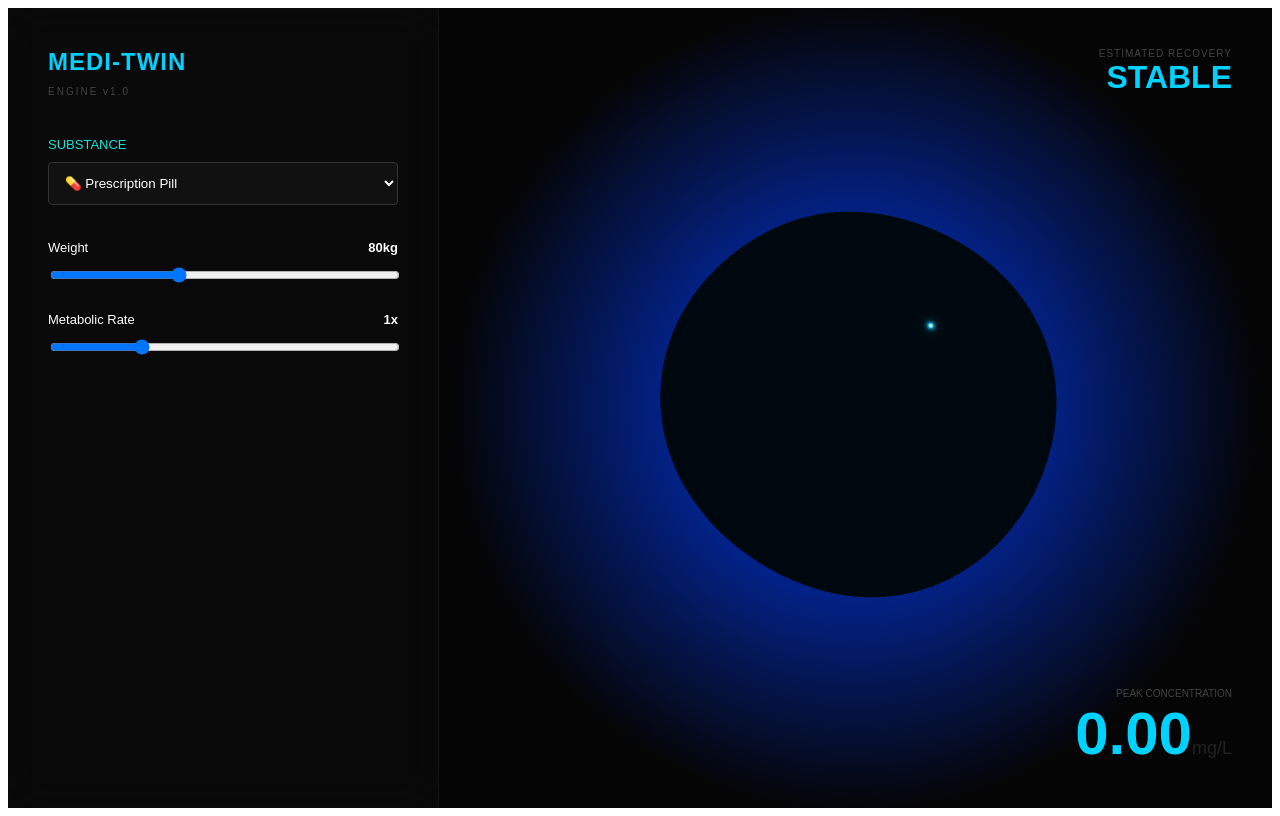
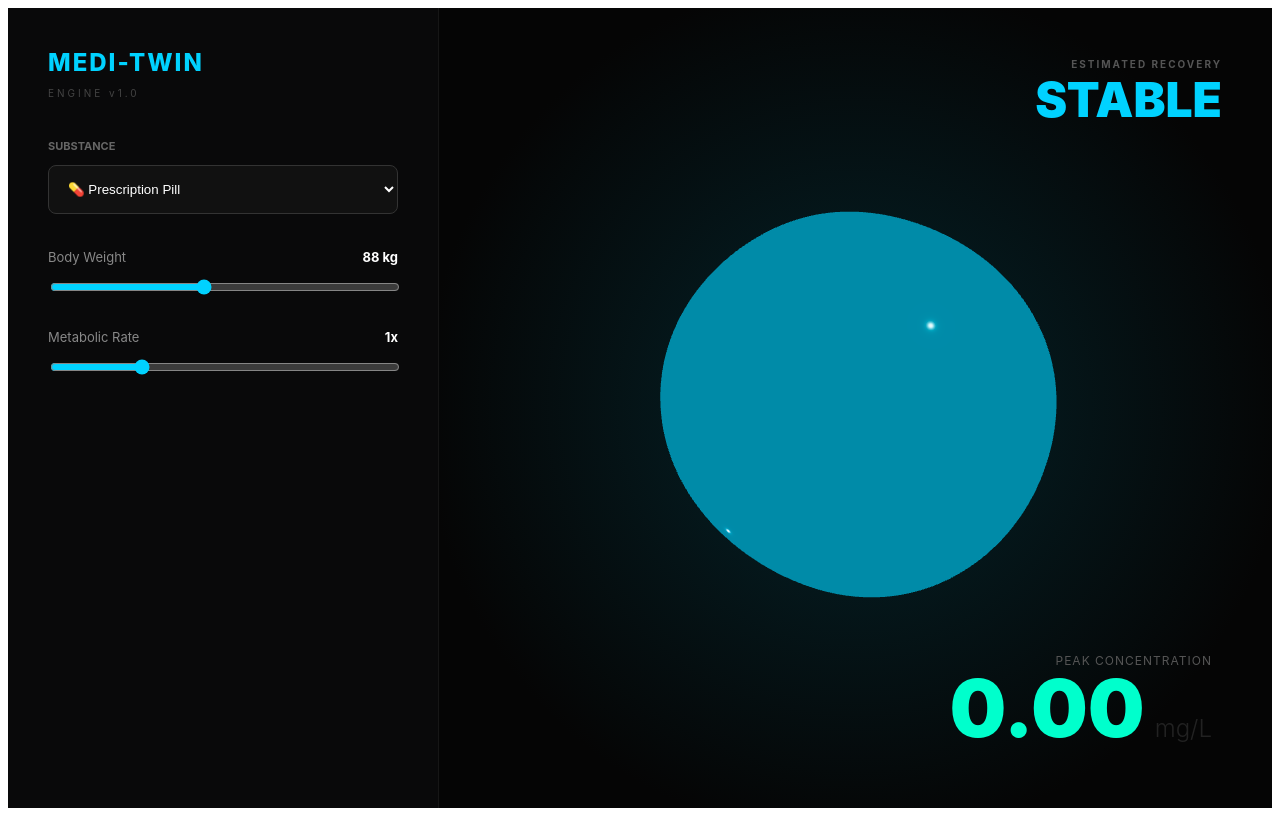
Before and after one commit to CheickLy/MediTwin, a React (Create React App) app in the folder frontend/: page / in a window 1280 px wide. Built offline with nearby package versions, Linux system fonts and the light colour scheme; no server answers.

Commit message:
UI change

```diff
--- a/frontend/src/App.js
+++ b/frontend/src/App.js
@@ -2,20 +2,30 @@ import React, { useState, useEffect } from 'react';
 import { Canvas } from '@react-three/fiber';
 import { OrbitControls, Sphere, MeshDistortMaterial, Float } from '@react-three/drei';
 
-// --- SLEEK 3D MODEL COMPONENT ---
+// --- VISIBLE 3D MODEL COMPONENT ---
 const PatientModel = ({ isToxic, substance }) => {
-  // We keep the sphere simple and high-tech
-  const baseColor = isToxic ? "#ff2d2d" : "#00d2ff";
+  // Logic to determine color based on substance and safety
+  const getBaseColor = () => {
+    if (isToxic) return "#ff2d2d"; // Warning Red
+    if (substance === 'caffeine') return "#00ffcc"; // Neon Mint
+    if (substance === 'alcohol') return "#ffcc00"; // Amber
+    return "#00d2ff"; // Clinical Blue
+  };
+
+  const activeColor = getBaseColor();
 
   return (
     <Float speed={2} rotationIntensity={0.5} floatIntensity={0.5}>
       <Sphere args={[1, 100, 100]} scale={1.4}>
         <MeshDistortMaterial
-          color={baseColor}
+          color={activeColor}
           speed={isToxic ? 4 : 1.5}
           distort={isToxic ? 0.5 : 0.2}
           roughness={0.1}
-          metalness={0.9}
+          metalness={0.8}
+          // Fixes the "Black Hole" effect by making the material emit light
+          emissive={activeColor}
+          emissiveIntensity={isToxic ? 0.6 : 0.3}
         />
       </Sphere>
     </Float>
@@ -23,19 +33,19 @@ const PatientModel = ({ isToxic, substance }) => {
 };
 
 export default function App() {
-  const [weight, setWeight] = useState(80);
+  const [weight, setWeight] = useState(88);
   const [genFactor, setGenFactor] = useState(1.0);
   const [substance, setSubstance] = useState('pill');
   const [data, setData] = useState({ levels: [], peak_value: 0, hours_to_safe: 0, is_toxic: false });
 
-  // Define background colors for each substance
-  const bgColors = {
-    pill: isToxic => isToxic ? "rgba(255, 0, 0, 0.93)" : "rgba(0, 60, 255, 0.97)",
-    alcohol: isToxic => isToxic ? "rgba(255, 0, 0, 0.97)" : "rgba(0, 255, 13, 0.95)",
-    caffeine: isToxic => isToxic ? "rgb(238, 73, 8)" : "rgb(0, 102, 255)"
+  // Dynamic Background Aura
+  const getBgColor = () => {
+    if (data.is_toxic) return "rgba(255, 45, 45, 0.2)";
+    if (substance === 'pill') return "rgba(0, 210, 255, 0.15)";
+    if (substance === 'alcohol') return "rgba(255, 204, 0, 0.15)";
+    if (substance === 'caffeine') return "rgba(0, 255, 204, 0.15)";
+    return "rgba(0, 210, 255, 0.15)";
   };
-
-  const currentBg = bgColors[substance](data.is_toxic);
 
   useEffect(() => {
     const fetchData = async () => {
@@ -44,7 +54,7 @@ export default function App() {
         const result = await res.json();
         setData(result);
       } catch (err) {
-        console.error("Backend offline.");
+        console.error("Backend offline. Ensure FastAPI is running on port 8000.");
       }
     };
     fetchData();
@@ -54,11 +64,10 @@ export default function App() {
     <div style={{
       display: 'flex',
       height: '100vh',
-      background: '#050505', // Deep black base
+      background: '#050505',
       color: 'white',
-      fontFamily: 'sans-serif',
-      overflow: 'hidden',
-      transition: 'background 0.8s ease' // Smooth transition when color changes
+      fontFamily: '"Inter", sans-serif',
+      overflow: 'hidden'
     }}>
 
       {/* SIDEBAR */}
@@ -66,19 +75,19 @@ export default function App() {
         width: '350px',
         padding: '40px',
         borderRight: '1px solid rgba(255,255,255,0.05)',
-        background: 'rgba(10, 10, 12, 0.8)',
+        background: 'rgba(10, 10, 12, 0.9)',
         backdropFilter: 'blur(20px)',
         zIndex: 10
       }}>
-        <h2 style={{ color: '#00d2ff', margin: '0 0 5px 0', letterSpacing: '1px' }}>MEDI-TWIN</h2>
-        <p style={{ fontSize: '10px', color: '#444', marginBottom: '40px', letterSpacing: '2px' }}>ENGINE v1.0</p>
+        <h2 style={{ color: '#00d2ff', margin: '0 0 5px 0', letterSpacing: '2px', fontWeight: '800' }}>MEDI-TWIN</h2>
+        <p style={{ fontSize: '10px', color: '#444', marginBottom: '40px', letterSpacing: '3px' }}>ENGINE v1.0</p>
 
         <div style={{ marginBottom: '35px' }}>
-          <label style={{ fontSize: '13px', color: '#0ef1e6f5', display: 'block', marginBottom: '10px' }}>SUBSTANCE</label>
+          <label style={{ fontSize: '11px', color: '#666', display: 'block', marginBottom: '12px', fontWeight: 'bold' }}>SUBSTANCE</label>
           <select
             value={substance}
             onChange={(e) => setSubstance(e.target.value)}
-            style={{ width: '100%', padding: '12px', background: '#111', color: 'white', border: '1px solid #333', borderRadius: '4px' }}
+            style={{ width: '100%', padding: '15px', background: '#111', color: 'white', border: '1px solid #333', borderRadius: '8px', outline: 'none', cursor: 'pointer' }}
           >
             <option value="pill">💊 Prescription Pill</option>
             <option value="alcohol">🍺 Alcohol</option>
@@ -86,54 +95,58 @@ export default function App() {
           </select>
         </div>
 
-        <div style={{ marginBottom: '25px' }}>
-          <label style={{ display: 'flex', justifyContent: 'space-between', fontSize: '13px', marginBottom: '10px' }}>
-            <span>Weight</span> <b>{weight}kg</b>
+        <div style={{ marginBottom: '30px' }}>
+          <label style={{ display: 'flex', justifyContent: 'space-between', fontSize: '13px', marginBottom: '12px', color: '#888' }}>
+            <span>Body Weight</span> <b style={{ color: 'white' }}>{weight} kg</b>
           </label>
-          <input type="range" min="40" max="150" value={weight} onChange={(e) => setWeight(Number(e.target.value))} style={{ width: '100%' }} />
+          <input type="range" min="40" max="150" value={weight} onChange={(e) => setWeight(Number(e.target.value))} style={{ width: '100%', accentColor: '#00d2ff' }} />
         </div>
 
         <div style={{ marginBottom: '40px' }}>
-          <label style={{ display: 'flex', justifyContent: 'space-between', fontSize: '13px', marginBottom: '10px' }}>
-            <span>Metabolic Rate</span> <b>{genFactor}x</b>
+          <label style={{ display: 'flex', justifyContent: 'space-between', fontSize: '13px', marginBottom: '12px', color: '#888' }}>
+            <span>Metabolic Rate</span> <b style={{ color: 'white' }}>{genFactor}x</b>
           </label>
-          <input type="range" min="0.5" max="2.5" step="0.1" value={genFactor} onChange={(e) => setGenFactor(Number(e.target.value))} style={{ width: '100%' }} />
+          <input type="range" min="0.5" max="2.5" step="0.1" value={genFactor} onChange={(e) => setGenFactor(Number(e.target.value))} style={{ width: '100%', accentColor: '#00d2ff' }} />
         </div>
 
         {data.is_toxic && (
-          <div style={{ padding: '15px', borderLeft: '3px solid #ff2d2d', background: 'rgba(255, 45, 45, 0.05)' }}>
-            <p style={{ fontSize: '12px', margin: 0, color: '#ff2d2d', fontWeight: 'bold' }}>CRITICAL CONCENTRATION</p>
+          <div style={{ padding: '20px', borderLeft: '4px solid #ff2d2d', background: 'rgba(255, 45, 45, 0.08)', borderRadius: '4px' }}>
+            <p style={{ fontSize: '12px', margin: 0, color: '#ff2d2d', fontWeight: 'bold', letterSpacing: '1px' }}>CRITICAL CONCENTRATION</p>
+            <p style={{ fontSize: '10px', margin: '8px 0 0 0', color: '#777', lineHeight: '1.4' }}>Toxicity threshold reached for current physiology.</p>
           </div>
         )}
       </div>
 
-      {/* 3D AREA WITH DYNAMIC BACKGROUND */}
+      {/* 3D DISPLAY AREA */}
       <div style={{
         flex: 1,
         position: 'relative',
-        // This creates the dynamic "glow" behind the sphere
-        background: `radial-gradient(circle at center, ${currentBg} 0%, rgba(5,5,5,1) 70%)`,
+        background: `radial-gradient(circle at center, ${getBgColor()} 0%, rgba(5,5,5,1) 75%)`,
         transition: 'background 1s ease'
       }}>
         <Canvas camera={{ position: [0, 0, 4] }}>
+          {/* Enhanced Lighting to fix the "Black" sphere */}
           <ambientLight intensity={0.5} />
-          <pointLight position={[10, 10, 10]} intensity={1} />
+          <pointLight position={[10, 10, 10]} intensity={2.5} color="white" />
+          <pointLight position={[-10, -10, -10]} intensity={1.5} color={data.is_toxic ? "#ff0000" : "#00d2ff"} />
+
           <PatientModel isToxic={data.is_toxic} substance={substance} />
           <OrbitControls enableZoom={false} />
         </Canvas>
 
-        {/* HUD STATS */}
-        <div style={{ position: 'absolute', top: '40px', right: '40px', textAlign: 'right' }}>
-           <p style={{ color: '#444', margin: 0, fontSize: '10px', letterSpacing: '1px' }}>ESTIMATED RECOVERY</p>
-           <h2 style={{ fontSize: '32px', margin: 0, color: data.is_toxic ? '#ff2d2d' : '#00d2ff' }}>
+        {/* OVERLAY STATS */}
+        <div style={{ position: 'absolute', top: '50px', right: '50px', textAlign: 'right' }}>
+           <p style={{ color: '#555', margin: 0, fontSize: '10px', letterSpacing: '2px', fontWeight: 'bold' }}>ESTIMATED RECOVERY</p>
+           <h2 style={{ fontSize: '48px', margin: 0, color: data.is_toxic ? '#ff2d2d' : '#00d2ff', fontWeight: '900' }}>
              {data.is_toxic ? `${data.hours_to_safe.toFixed(1)}h` : "STABLE"}
            </h2>
         </div>
 
-        <div style={{ position: 'absolute', bottom: '40px', right: '40px', textAlign: 'right' }}>
-          <p style={{ color: '#444', margin: 0, fontSize: '10px' }}>PEAK CONCENTRATION</p>
-          <h1 style={{ fontSize: '60px', margin: 0, fontWeight: '900', color: data.is_toxic ? '#ff2d2d' : '#00d2ff' }}>
-            {data.peak_value.toFixed(2)}<span style={{ fontSize: '18px', fontWeight: 'normal', color: '#222' }}>mg/L</span>
+        <div style={{ position: 'absolute', bottom: '60px', right: '60px', textAlign: 'right' }}>
+          <p style={{ color: '#555', margin: 0, fontSize: '12px', letterSpacing: '1px' }}>PEAK CONCENTRATION</p>
+          <h1 style={{ fontSize: '80px', margin: 0, fontWeight: '900', color: data.is_toxic ? '#ff2d2d' : '#00ffcc', lineHeight: '1' }}>
+            {data.peak_value.toFixed(2)}
+            <span style={{ fontSize: '24px', fontWeight: '300', color: '#222', marginLeft: '10px' }}>mg/L</span>
           </h1>
         </div>
       </div>
```
